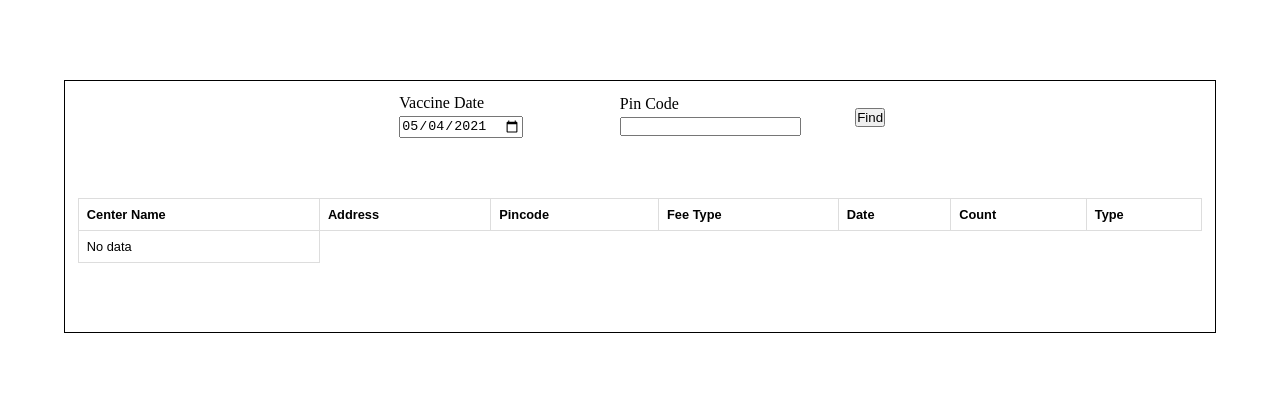
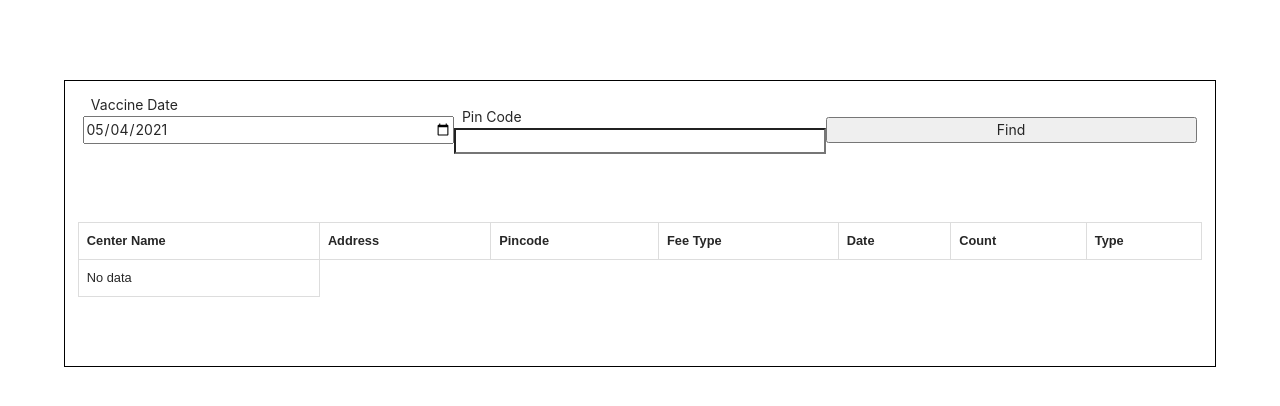
Before and after one commit to akrsh24/Vaccination-Slots, a React (Create React App) app: page / in a window 1280 px wide. Shown: the top 406 px of the page. Built offline with nearby package versions, Linux system fonts and the light colour scheme.

Commit message:
Updated css

```diff
--- a/src/App.css
+++ b/src/App.css
@@ -1,6 +1,8 @@
 label,
-input {
+input,
+button {
   margin: 2%;
+  width: 100%;
 }
 
 #slotTable {
@@ -26,3 +28,10 @@ th {
 tr:nth-child(even) {
   background-color: #dddddd;
 }
+
+@media (max-width: 767px) {
+  td,
+  th {
+    font-size: 0.5rem;
+  }
+}
--- a/src/App.js
+++ b/src/App.js
@@ -14,6 +14,17 @@ const Container = styled.main`
     align-items:center;
     flex-wrap:wrap;
 `;
+
+const FlexSection = styled.section`
+   width:33%;
+
+   @media (max-width:767px){
+     width:100%;
+     margin: 5px 0 5px 5px;
+     padding:10px 0;
+   }
+`;
+
 function App() {
 
   const [slotDate, setSlotDate] = useState(new Date());
@@ -191,7 +202,7 @@ function App() {
   return (
     <form id="form" onSubmit={handleSubmit}>
       <Container>
-        <section>
+        <FlexSection>
           <label htmlFor="dateToFind">Vaccine Date</label>
           <input
             type="date"
@@ -201,8 +212,8 @@ function App() {
             onChange={(e) => handleDate(e)}
           />
           &nbsp; &nbsp;
-        </section>
-        <section>
+        </FlexSection>
+        <FlexSection>
           <label htmlFor="pincode">Pin Code</label>
           <input
             type="number"
@@ -211,10 +222,12 @@ function App() {
             min="1"
             onChange={(e) => handlePincode(e)}
           />
-        </section>
-        <button type="submit" id="submitBtn">
-          Find
-        </button>
+        </FlexSection>
+        <FlexSection>
+          <button type="submit" id="submitBtn">
+            Find
+          </button>
+        </FlexSection>
         {
           slotData.length > 0 ?
             getSlotTable({ data: slotData })
@@ -222,7 +235,6 @@ function App() {
             getSlotTable({ data: [] })
         }
       </Container>
-
     </form>
   );
 }
--- a/src/index.js
+++ b/src/index.js
@@ -3,6 +3,7 @@ import ReactDOM from 'react-dom';
 import './index.css';
 import App from './App';
 import reportWebVitals from './reportWebVitals';
+import 'antd/dist/antd.css'; // or 'antd/dist/antd.less'
 
 ReactDOM.render(
   <React.StrictMode>
```
